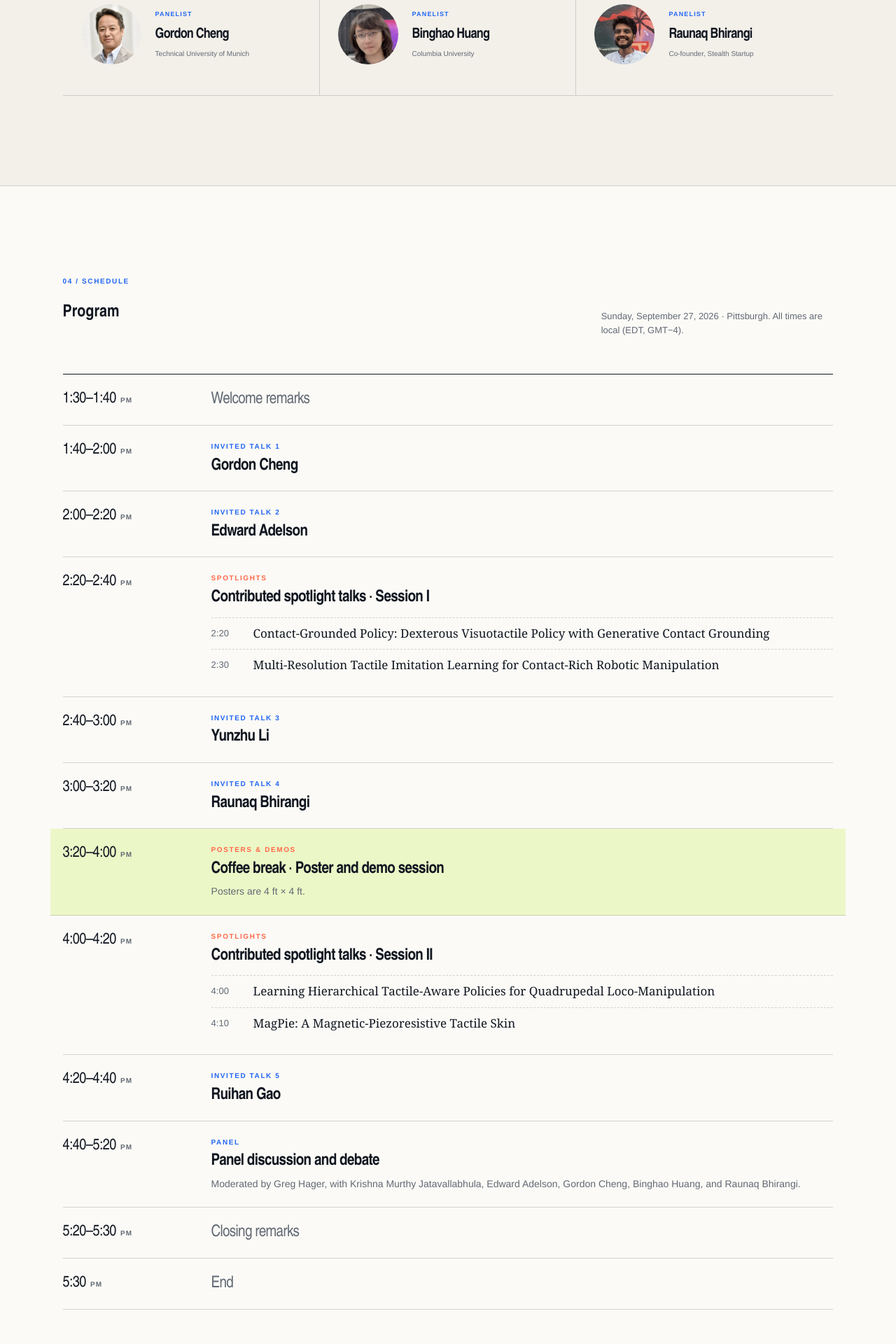
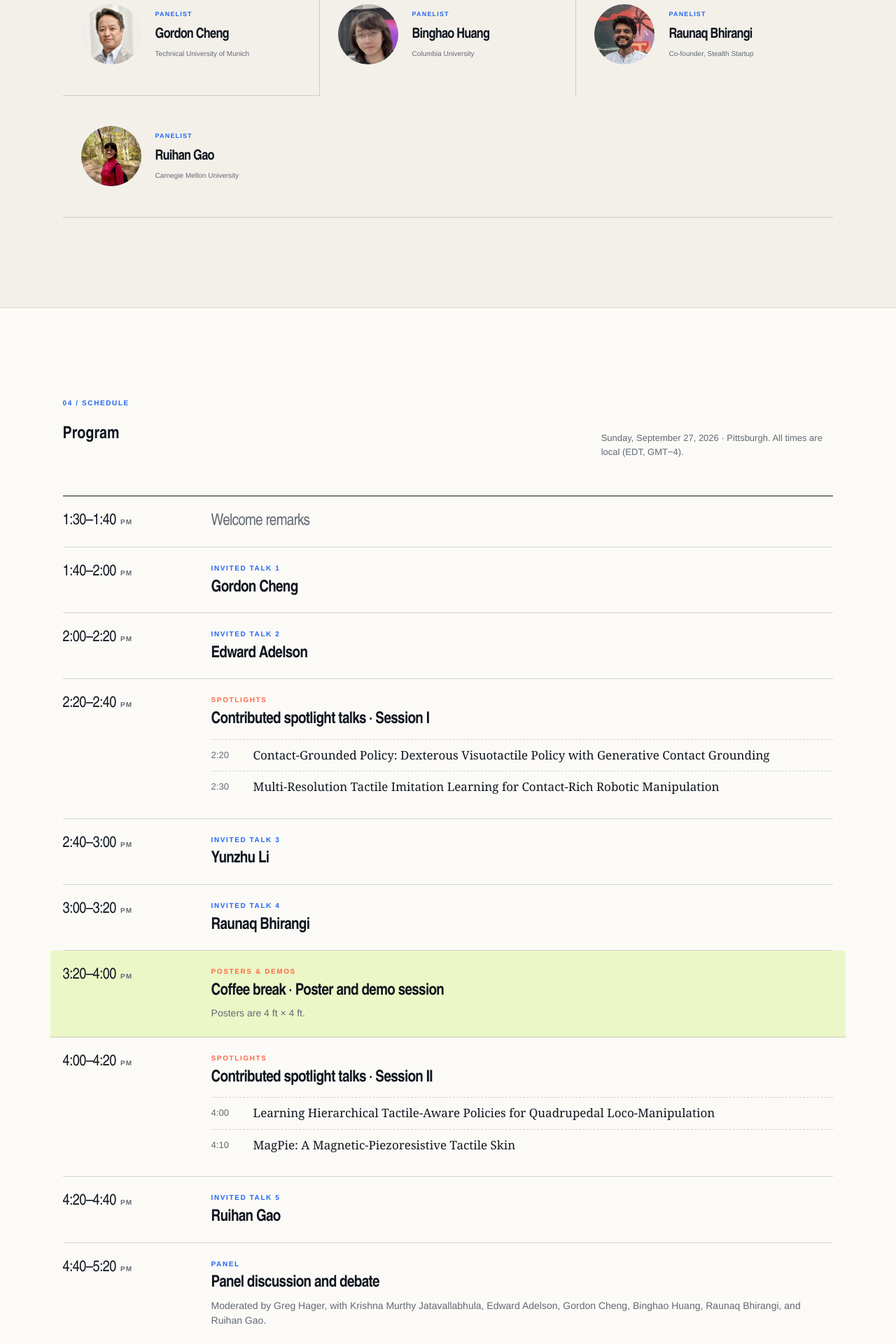
Before and after one commit to tactile-dexterity-iros/tactile-dexterity-iros.github.io, a Next.js app: page / in a window 1280 px wide. Shown: the part 3560-5480 px from the top of the page at 70% size. Built offline with nearby package versions, Linux system fonts and the light colour scheme.

Commit message:
Add Ruihan Gao to the panel

```diff
--- a/app/page.tsx
+++ b/app/page.tsx
@@ -86,6 +86,13 @@ const panelists = [
     image: "/people/raunaq-bhirangi.jpg",
     url: "https://raunaqb.com/",
   },
+  {
+    name: "Ruihan Gao",
+    affiliation: "Carnegie Mellon University",
+    role: "Panelist",
+    image: "/people/ruihan-gao.jpg",
+    url: "https://ruihangao.github.io/",
+  },
 ];
 
 const schedule = [
@@ -131,7 +138,7 @@ const schedule = [
     title: "Panel discussion and debate",
     label: "Panel",
     kind: "panel",
-    note: "Moderated by Greg Hager, with Krishna Murthy Jatavallabhula, Edward Adelson, Gordon Cheng, Binghao Huang, and Raunaq Bhirangi.",
+    note: "Moderated by Greg Hager, with Krishna Murthy Jatavallabhula, Edward Adelson, Gordon Cheng, Binghao Huang, Raunaq Bhirangi, and Ruihan Gao.",
   },
   { time: "5:20", end: "5:30", title: "Closing remarks", kind: "break" },
   { time: "5:30", title: "End", kind: "break" },
```
